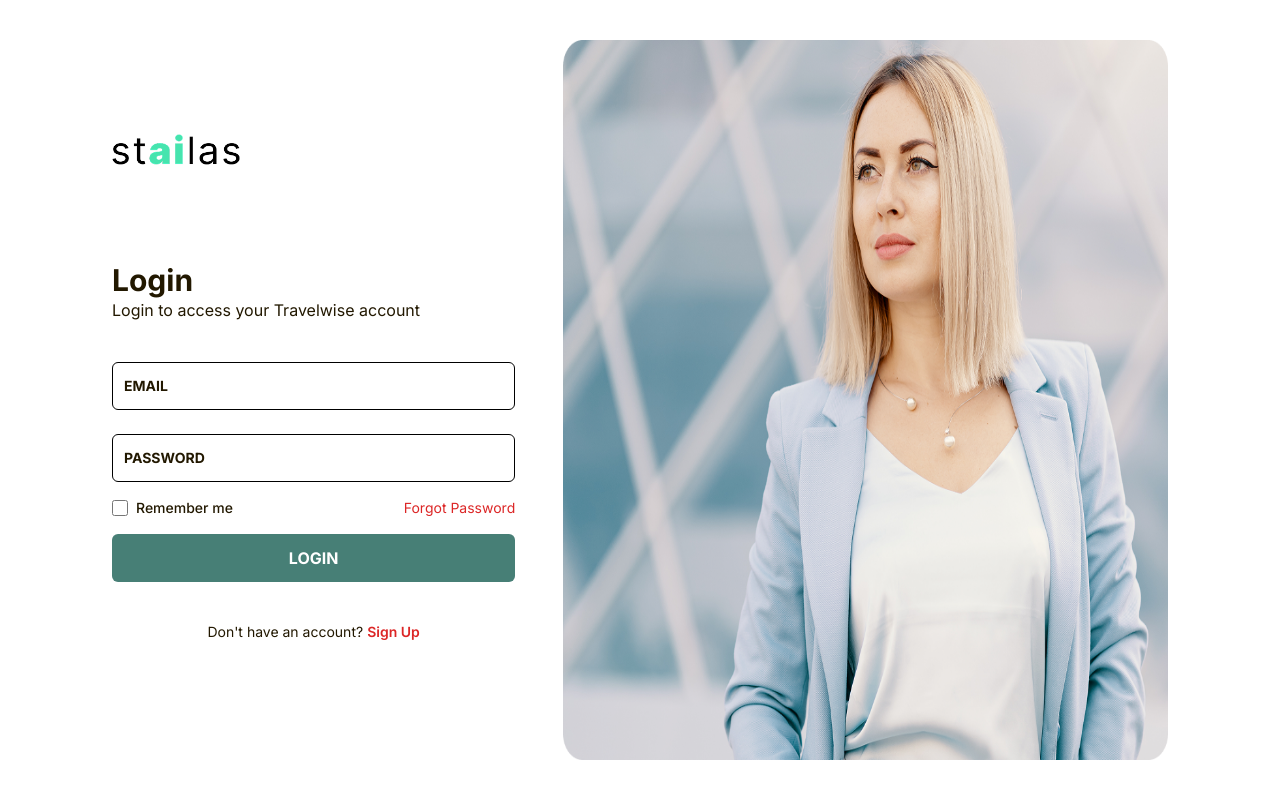
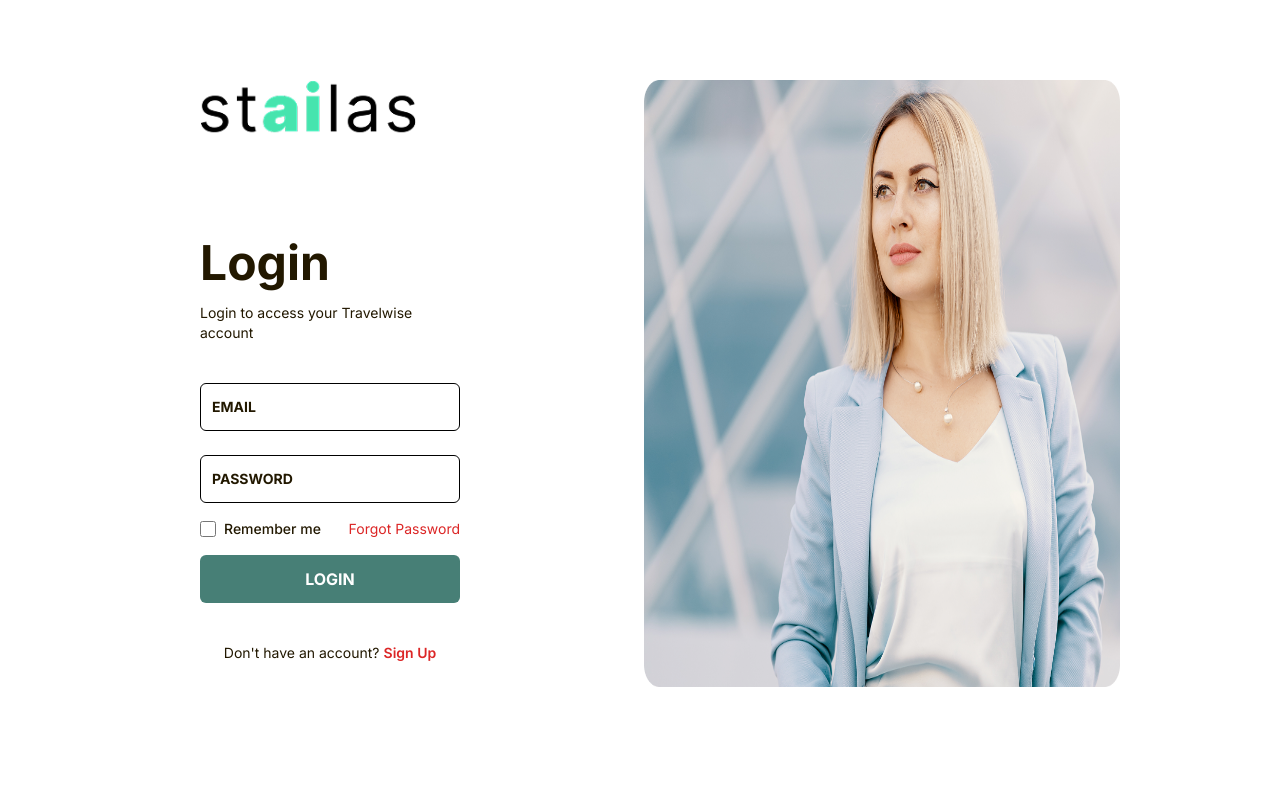
Before and after one commit to Sawjal-sikder/stailas, a React (Vite) app: page /login in a window 1280 px wide. Built offline with nearby package versions, Linux system fonts and the light colour scheme.

Commit message:
for login ui design

```diff
--- a/src/component/LoginForm.jsx
+++ b/src/component/LoginForm.jsx
@@ -5,9 +5,9 @@ import FloatingLabelInput from './FloatingLabelInput'
 
 const LoginForm = () => {
     return (
-        <div className='mt-10 py-6 text-primary font-inter w-full max-w-md mx-auto'>
-            <h2 className='text-2xl sm:text-3xl font-bold'>Login</h2>
-            <p className='text-sm sm:text-base font-extralight'>Login to access your Travelwise account</p>
+        <div className='mt-10 py-6 px-10 text-primary font-inter w-full'>
+            <h2 className='text-xl sm:text-5xl font-bold pb-4'>Login</h2>
+            <p className='text-sm sm:text-sm font-extralight'>Login to access your Travelwise account</p>
 
             <form action="" method="post" className='py-8 sm:py-10'>
                 <div className='pb-3'>
@@ -47,7 +47,11 @@ const LoginForm = () => {
                         </label>
                     </div>
 
-                    <div className='text-sm text-red-600 cursor-pointer'>Forgot Password</div>
+                    <NavLink
+                    to="/forgot-password"
+                    className='text-sm text-red-600 cursor-pointer'>
+                        Forgot Password
+                    </NavLink>
                 </div>
 
                 <Button text="LOGIN" type='submit' />
--- a/src/pages/auth/Login.jsx
+++ b/src/pages/auth/Login.jsx
@@ -6,17 +6,17 @@ import Logo from '../../assets/logo/logo.png';
 
 const Login = () => {
     return (
-        <div className="px-6 py-10 md:px-16 lg:px-28 bg-white min-h-screen flex">
-            <div className="flex justify-between gap-x-12 w-full">
+        <div className="px-6 py-20 md:px-16 lg:px-40 bg-white flex">
+            <div className="flex justify-between gap-x-36 w-full">
 
                 {/* Left Side (Form) */}
-                <div className="w-full lg:w-2/5 flex flex-col justify-center items-start">
-                    <Image src={Logo} alt="Logo" className="w-32 pb-8" />
+                <div className="w-full lg:w-5/12 flex flex-col">
+                    <Image src={Logo} alt="Logo" className="w-64 pb-10 ps-10" />
                     <LoginForm />
                 </div>
 
                 {/* Right Side (Image) */}
-                <div className="hidden lg:flex w-full lg:w-3/5 justify-center">
+                <div className="hidden lg:flex w-full lg:w-7/12 justify-center">
                     <Image src={LoginImage} alt="Login Image" className="w-full" />
                 </div>
 
```
